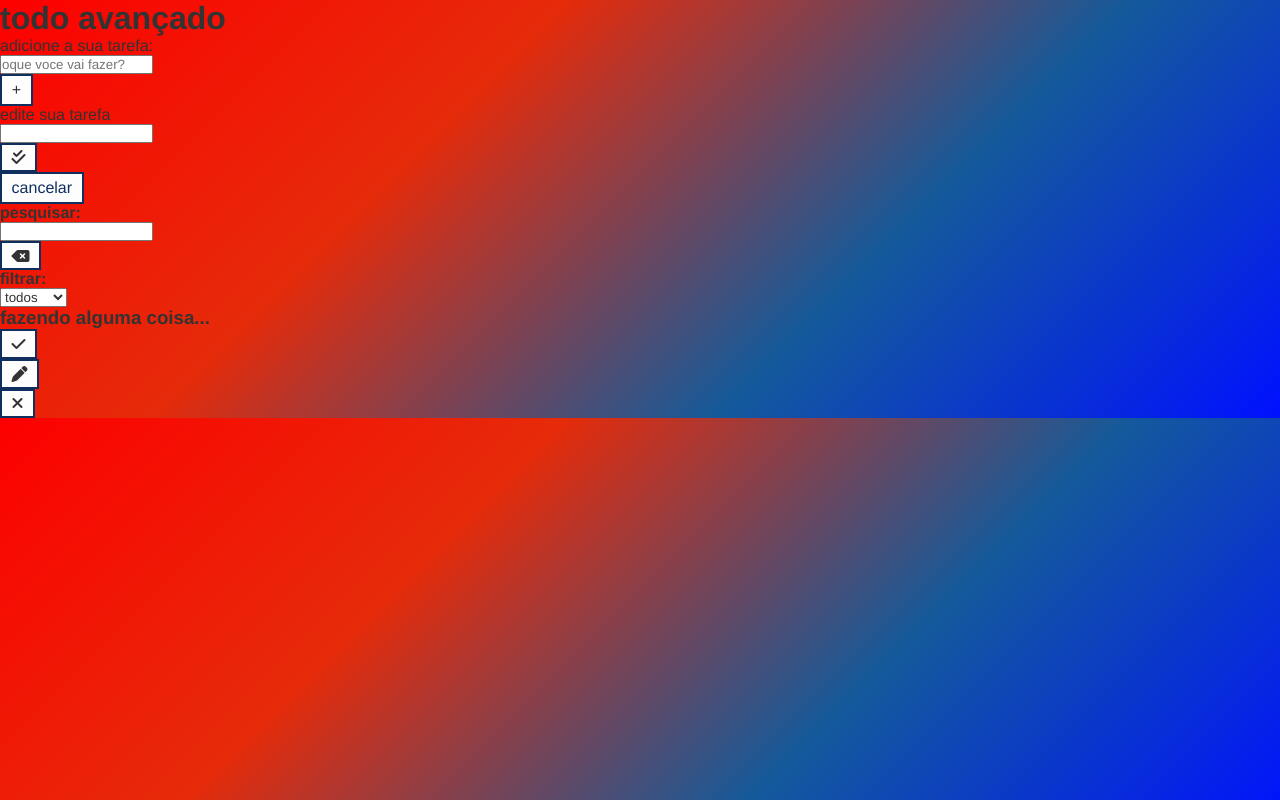
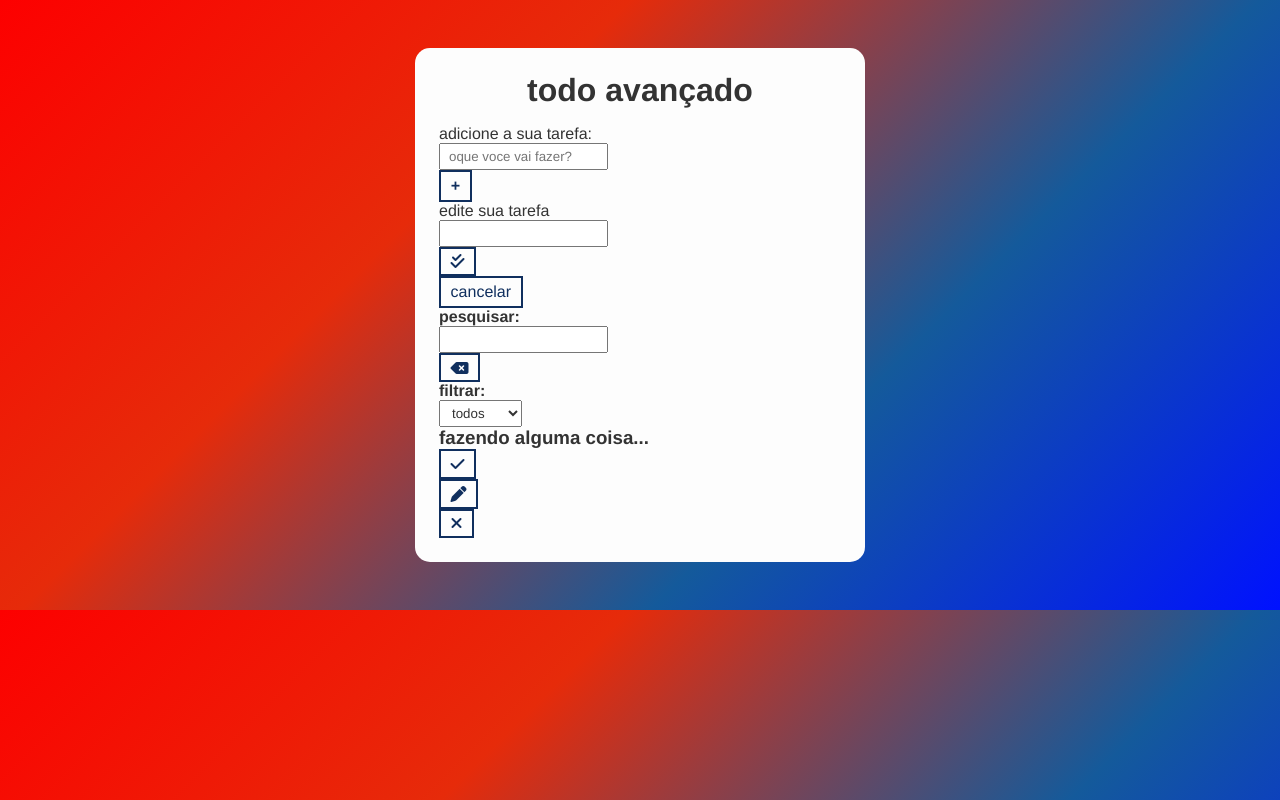
Before and after one commit to cris24tayler/todo_avan-ado, a plain HTML site: page index.html in a window 1280 px wide. Drawn offline with Linux system fonts and the light colour scheme.

Commit message:
centraliza a pagina

```diff
--- a/index.html
+++ b/index.html
@@ -25,7 +25,7 @@
             </div>
         </form>
 
-        <form id="edit-form">
+        <form id="edit-form" class=""><!--mexer aqui mair tarde-->
             <p>edite sua tarefa</p>
             <div class="form-control">
                 <input type="text" id="edit-input">
--- a/style.css
+++ b/style.css
@@ -23,7 +23,35 @@ button{
 }
 button:hover{
     background-color: #102F5e;
+    color: #FFF;
 }
 button:hover > i{
     color: #FFF;
 }
+button i{
+    color: #102F5e;
+    font-weight: bold;
+    pointer-events: none;
+}
+
+input,
+select{
+    padding: 0.25rem 0.5rem;
+}
+.hide{
+    display: none;
+}
+
+/* todo header*/
+.todo-container{
+    max-width: 450px;
+    margin: 3rem auto ;
+    background-color: #FDFDFD;
+    padding: 1.5rem;
+    border-radius: 15px;
+}
+
+.todo-container header{
+    text-align: center;
+    padding: 0 1rem 1rem;
+}
```
